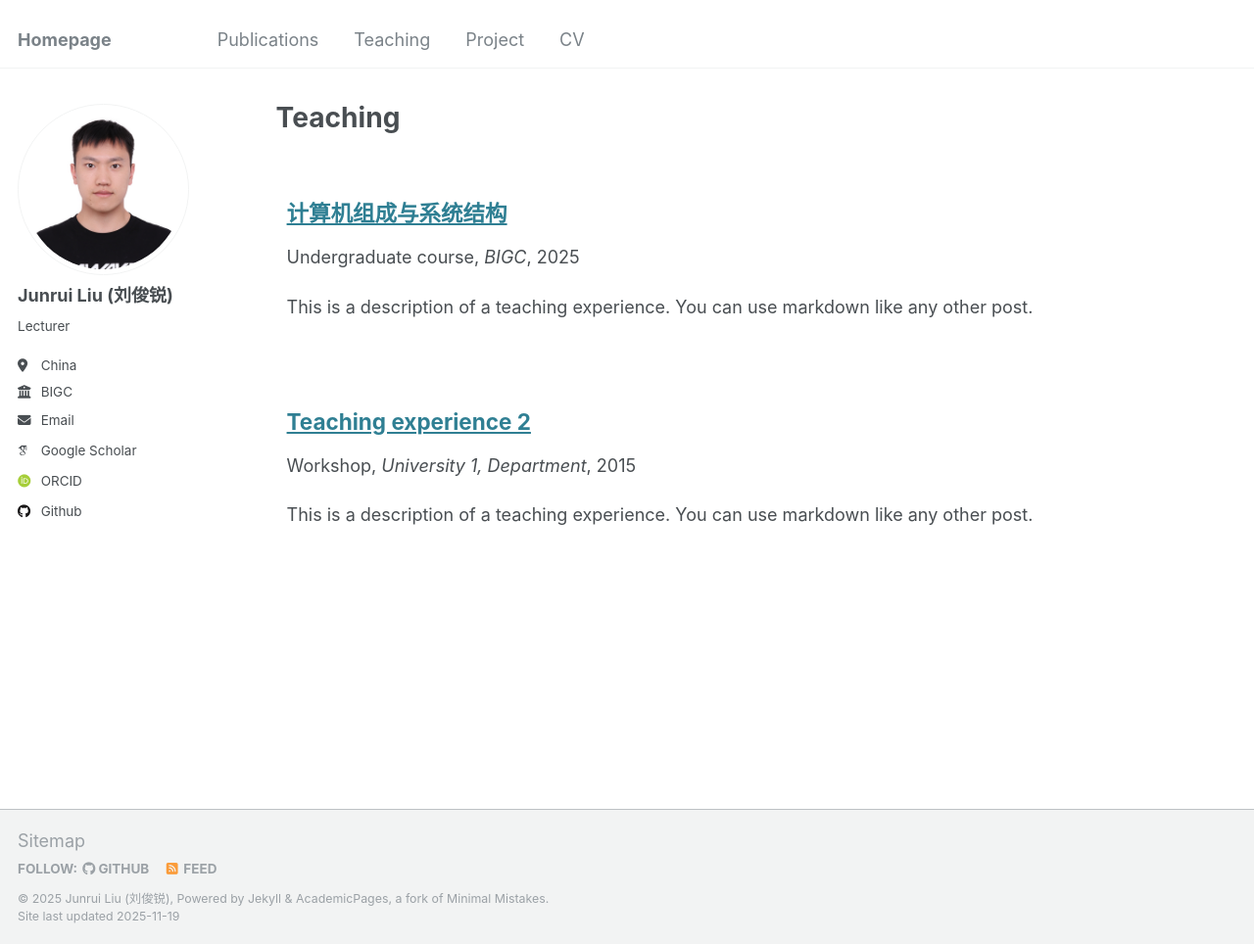
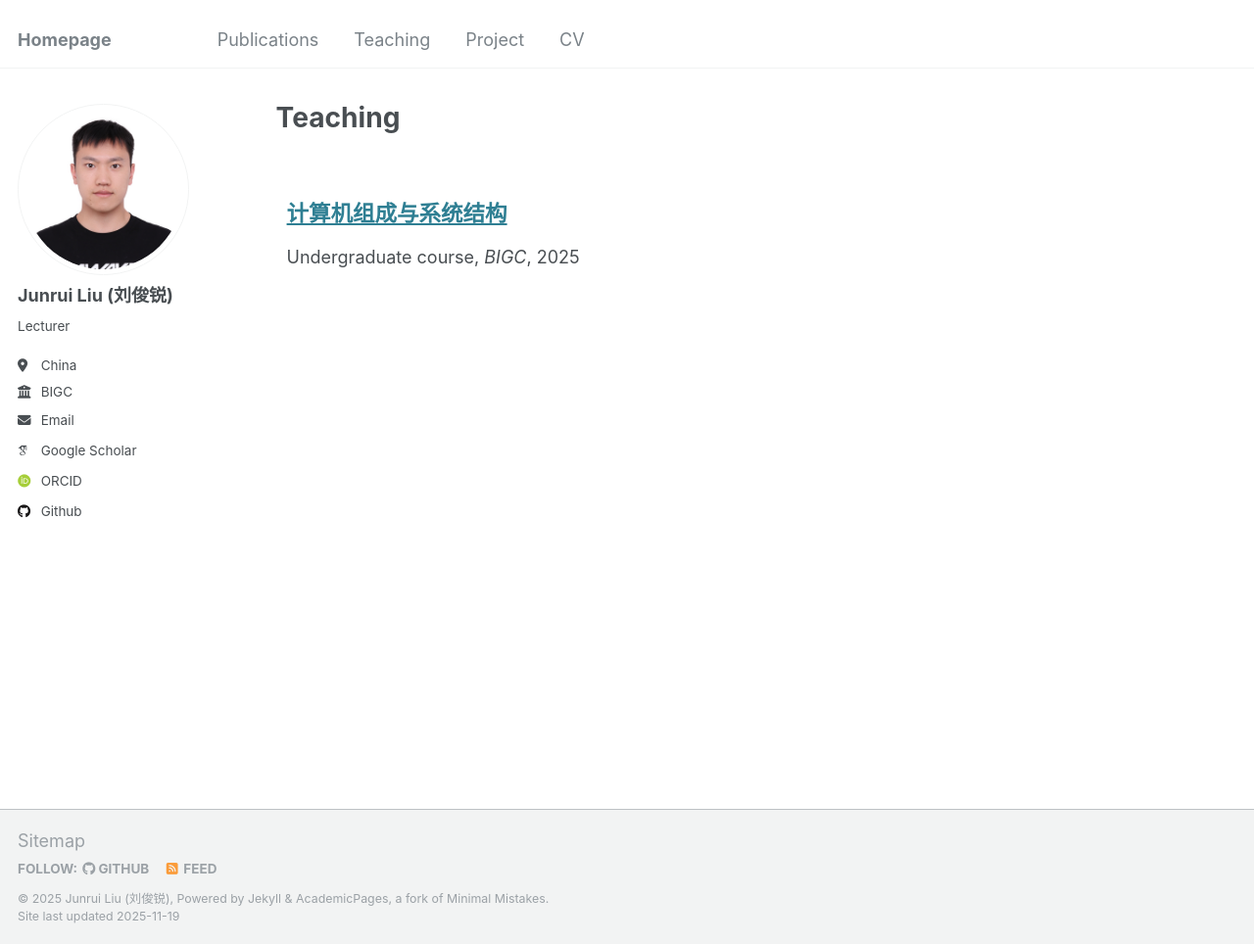
Before and after one commit to dianziliu/dianziliu.github.io, a Jekyll site: the page built from _pages/teaching.html, in a window 1280 px wide and 964 px high. Shown: the whole window at 98% size. Built offline with Jekyll 4.4.1, drawn with Linux system fonts in a browser that asks for light colours; some web fonts are replaced.

Commit message:
更新了课程内容

```diff
--- a/_teaching/2014-spring-teaching-1.md
+++ b/_teaching/2014-spring-teaching-1.md
@@ -7,13 +7,3 @@ venue: "BIGC"
 date: 2025-09-05
 location: "Beijing, China"
 ---
-This is a description of a teaching experience. You can use markdown like any other post.
-
-Heading 1
-=========
-
-Heading 2
-=========
-
-Heading 3
-=========
--- a/_teaching/2015-spring-teaching-2.md
+++ /dev/null
@@ -1,20 +0,0 @@
----
-title: "Teaching experience 2"
-collection: teaching
-type: "Workshop"
-permalink: /teaching/2015-spring-teaching-1
-venue: "University 1, Department"
-date: 2015-01-01
-location: "City, Country"
----
-
-This is a description of a teaching experience. You can use markdown like any other post.
-
-Heading 1
-======
-
-Heading 2
-======
-
-Heading 3
-======
```
